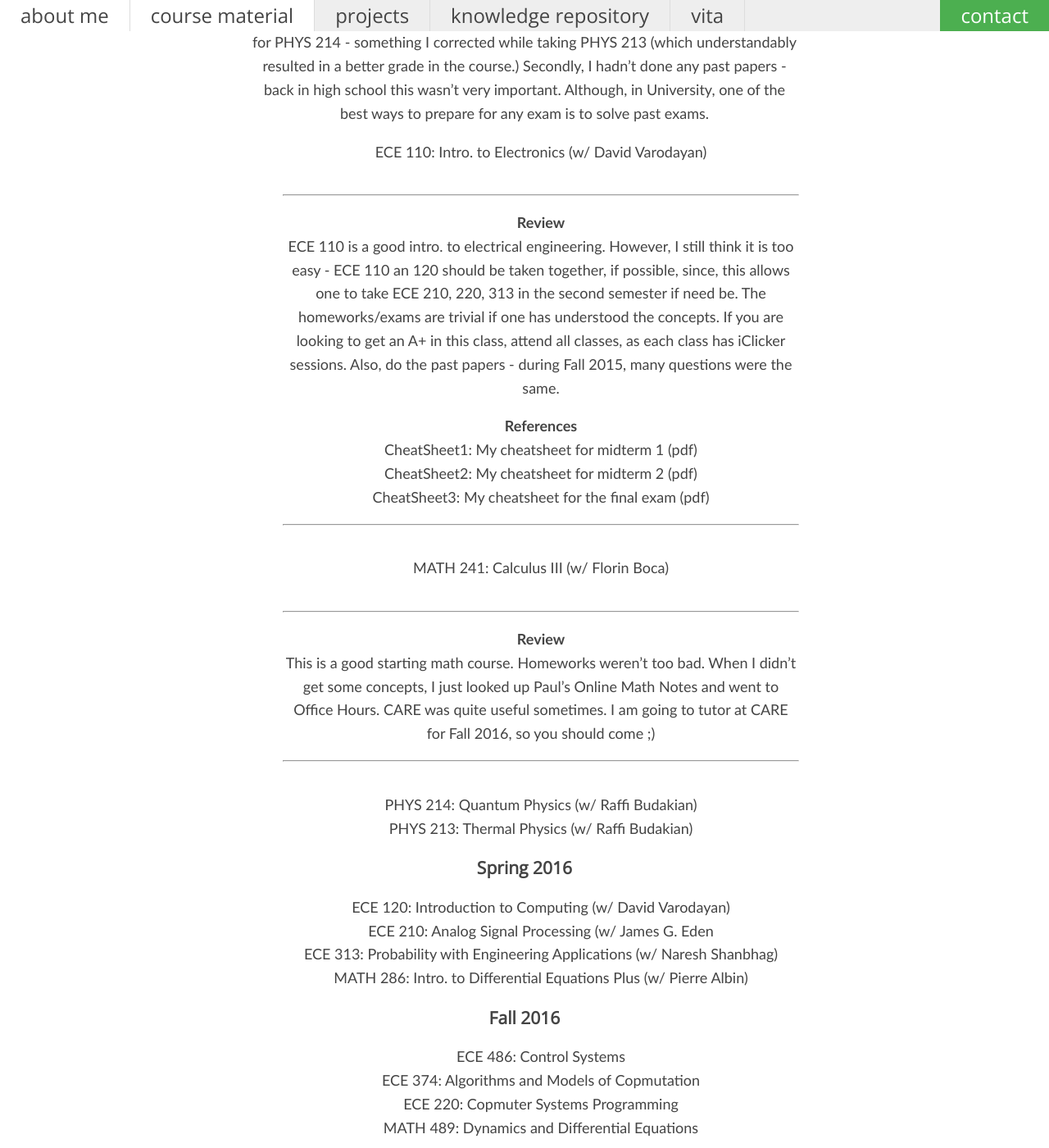
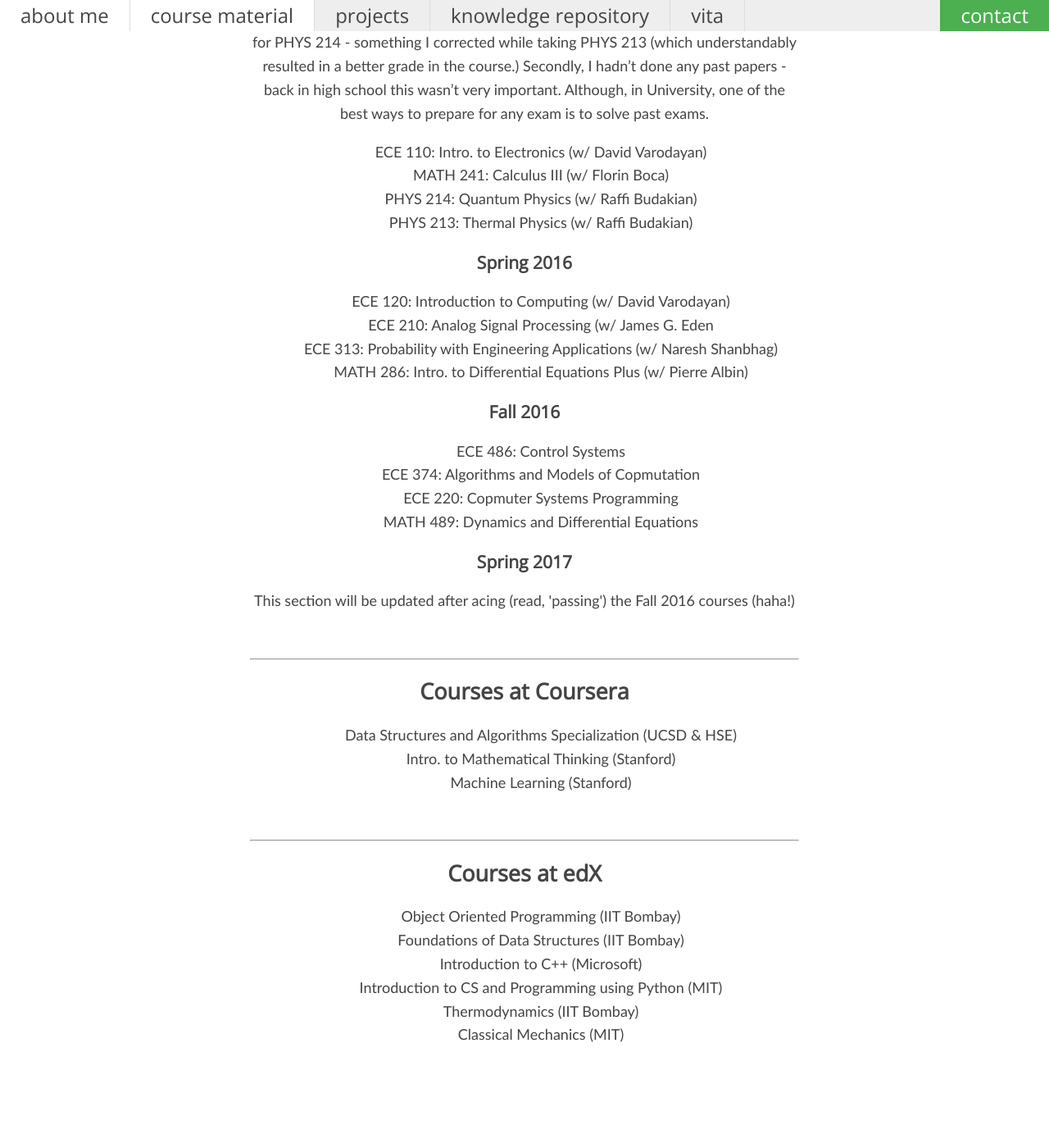
Before and after one commit to akashdeepdeb/akash.github.io, a Jekyll site: the page built from course_material/index.html, in a window 1280 px wide and 1400 px high, scrolled down 1090 px. Shown: the whole window at 82% size. Built offline with Jekyll 4.4.1, drawn with Linux system fonts in a browser that asks for light colours; after the commit the page ends 2384 px from its top, so only the background shows below that; some of the changed text lies outside the part shown.

Commit message:
Update index.html

```diff
--- a/course_material/index.html
+++ b/course_material/index.html
@@ -118,9 +118,9 @@
 <ul>
 
 <li><a href = "javascript:showhide(‘ece110’)">ECE 110: Intro. to Electronics</a> (w/ David Varodayan)
-  <div id = “ece110” style = “text-align: left; display: none;”>
+  <div id = "ece110" style = "text-align:left; display: none;">
     <br>
-    <hr width = “40%”>
+    <hr width = "40%">
     <p><b>Review</b><br>
     ECE 110 is a good intro. to electrical engineering.
     However, I still think it is too easy - ECE 110 an 120 should be taken together, if possible, since, this allows one to take ECE 210, 220, 313 in the second semester if need be.
@@ -129,25 +129,25 @@
     Also, do the past papers - during Fall 2015, many questions were the same.
     </p>
     <p><b>References</b><br>
-    CheatSheet1: <a href = “”>My cheatsheet for midterm 1 (pdf)</a><br>
-    CheatSheet2: <a href = “”>My cheatsheet for midterm 2 (pdf)</a><br>
-    CheatSheet3: <a href = “”>My cheatsheet for the final exam (pdf)</a><br>
+    CheatSheet1: <a href = "">My cheatsheet for midterm 1 (pdf)</a><br>
+    CheatSheet2: <a href = "">My cheatsheet for midterm 2 (pdf)</a><br>
+    CheatSheet3: <a href = "">My cheatsheet for the final exam (pdf)</a><br>
     </p>
-    <hr width = “40%”>
+    <hr width = "40%">
     <br>
   </div>
 </li>
 
 <li><a href = "javascript:showhide(‘math241’)">MATH 241: Calculus III</a> (w/ Florin Boca)
-  <div id = “math241” style = “text-align: left; display: none;”>
+  <div id = "math241" style = "text-align: left; display: none;">
     <br>
-    <hr width = “40%”>
+    <hr width = "40%">
     <p><b>Review</b><br>
     This is a good starting math course. Homeworks weren’t too bad.
     When I didn’t get some concepts, I just looked up Paul’s Online Math Notes and went to Office Hours.
     CARE was quite useful sometimes. I am going to tutor at CARE for Fall 2016, so you should come ;)
     </p>
-    <hr width = “40%”>
+    <hr width = "40%">
     <br>
   </div>
 </li>
```
Also changed, not shown: other parts of course_material/index.html (+1 -1 lines).
